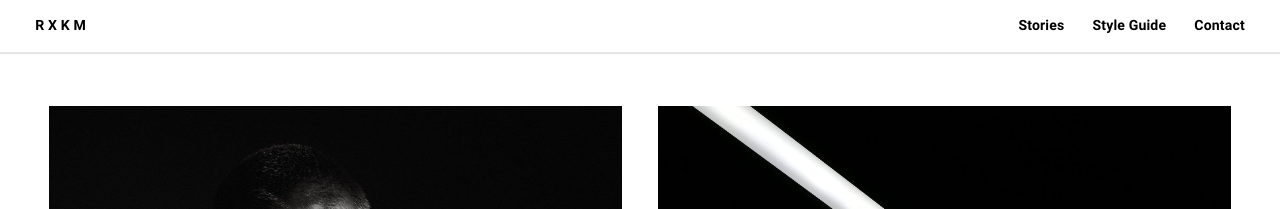
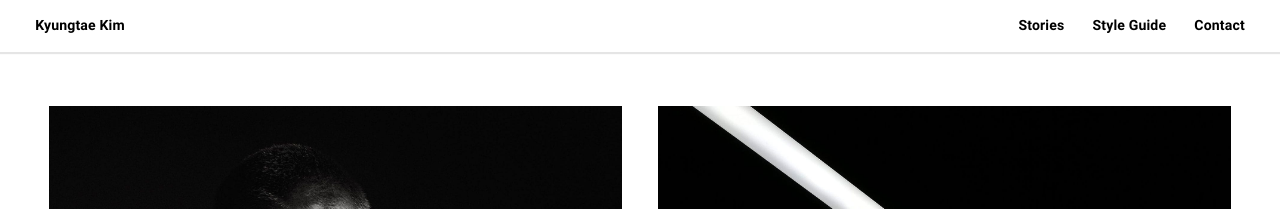
Before and after one commit to rudxokim/blog, a Jekyll site: the page built from index.html, in a window 1280 px wide. Shown: the top 209 px of the page. Built offline with Jekyll 4.4.1, drawn with Linux system fonts in a browser that asks for light colours; some web fonts are replaced; the list of posts is cut into pages by our own code.

Commit message:
Update _config.yml

```diff
--- a/_config.yml
+++ b/_config.yml
@@ -7,7 +7,7 @@ permalink: /:year/:month/:day/:title/
 google_analytics:
 
 name: Kyungtae Kim
-title: R X K M
+title: Kyungtae Kim
 description: >
   rudxokim blog
 url: rxkm.netlify.com
```
